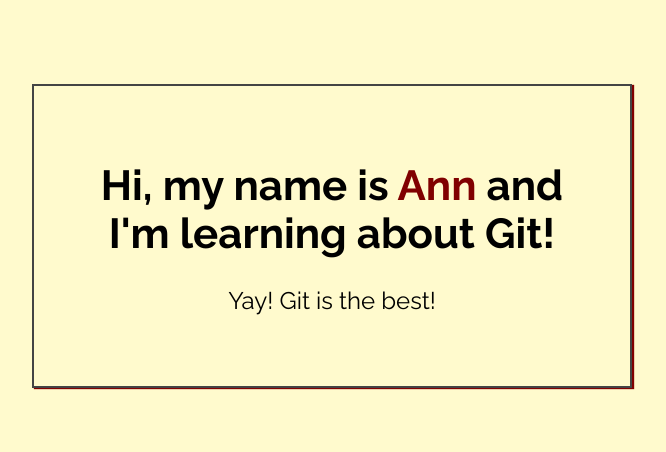
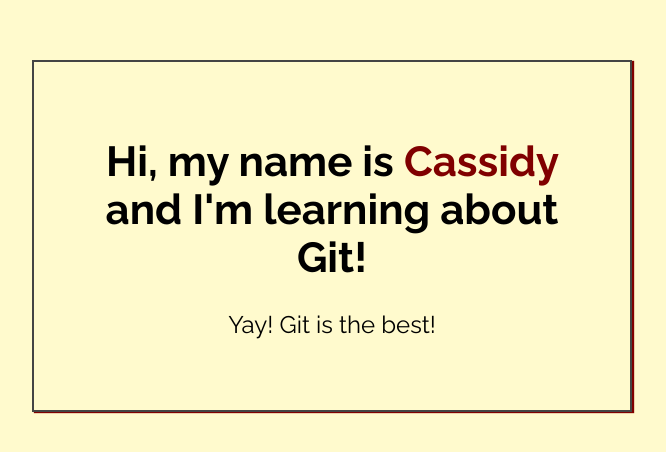
Before and after one commit to cassidyhull99/my-first-repo, a plain HTML site: page index.html in a window 1280 px wide. Shown: the part 164-616 px from the top of the page, without its empty margins (308-974 px from the left). Drawn offline with Linux system fonts and the light colour scheme.

Commit message:
Added name to index.html

```diff
--- a/index.html
+++ b/index.html
@@ -14,7 +14,7 @@
 <body>
 
     <div class="greeting">
-        <h1>Hi, my name is <span class="highlight">Ann</span> and I'm learning about Git! </h1>
+        <h1>Hi, my name is <span class="highlight">Cassidy</span> and I'm learning about Git! </h1>
 
         <p>Yay! Git is the best!</p>
     </div>
```
